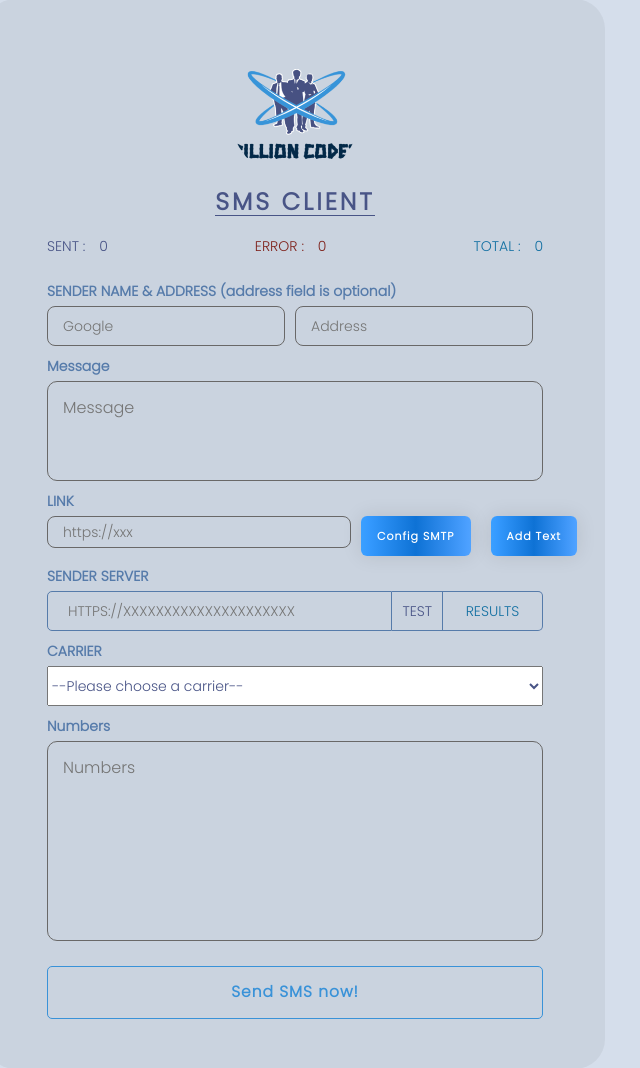
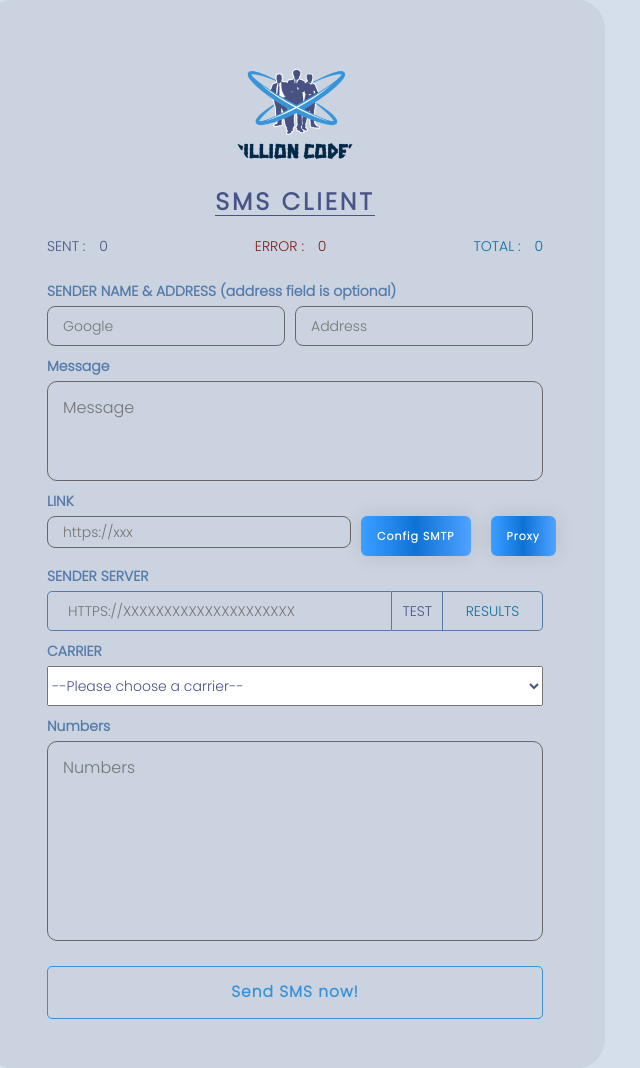
Before and after one commit to BillionCodes/SMS-Email-Gateway-Sender, a PHP site: page / in a window 1280 px wide. Shown: the part 101-1169 px from the top of the page, without its empty margins (345-985 px from the left). Run offline with PHP 8.4, Linux system fonts and the light colour scheme; some libraries are stand-ins or nearby versions.

Commit message:
added proxies button

```diff
--- a/index.php
+++ b/index.php
@@ -60,7 +60,7 @@
                   Use AI
         </button> -->
         <button type="button" class="btn btn-primary btn-lg show-modal" data-toggle="modal" data-target="#myModal1">
-                  Add Text
+                  Proxy
         </button>
         </div>
 
```
